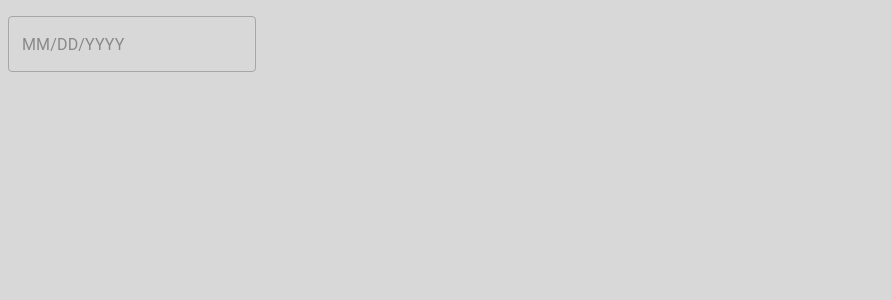
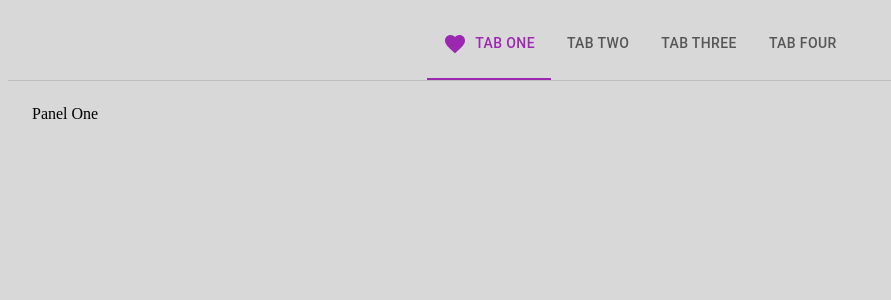
Before and after one commit to nurnahian/reactp-mui, a React (Vite) app: page / in a window 1280 px wide. Shown: the top 300 px of the page, without its empty margins (0-891 px from the left). Built offline with nearby package versions, Linux system fonts and the light colour scheme.

Commit message:
05112024

```diff
--- a/src/App.jsx
+++ b/src/App.jsx
@@ -22,14 +22,16 @@ import "./App.css";
 // import MuiList from "./components/MuiList";
 // import MuiChip from "./components/MuiChip";
 // import MuiTable from "./components/MuiTable";
-import MuiAlert from "./components/MuiAlert";
-import MuiSnackbar from "./components/MuiSnackbar";
-import MuiDialog from "./components/MuiDialog";
-import MuiProgress from "./components/MuiProgress";
-import MuiSkeleton from "./components/MuiSkeleton";
-import MuiSkeletonAPI from "./components/MuiSkeletonAPI";
-import MuiLodingButton from "./components/MuiLodingButton";
-import MuiPicker from "./components/MuiPicker";
+// import MuiAlert from "./components/MuiAlert";
+// import MuiSnackbar from "./components/MuiSnackbar";
+// import MuiDialog from "./components/MuiDialog";
+// import MuiProgress from "./components/MuiProgress";
+// import MuiSkeleton from "./components/MuiSkeleton";
+// import MuiSkeletonAPI from "./components/MuiSkeletonAPI";
+// import MuiLodingButton from "./components/MuiLodingButton";
+// import MuiPicker from "./components/MuiPicker";
+import MuiDateRangePicker from "./components/MuiDateRangePicker";
+import MuiTab from "./components/MuiTab";
 
 function App() {
   return (
@@ -64,7 +66,9 @@ function App() {
       {/* <MuiSkeleton/> */}
       {/* <MuiSkeletonAPI/> */}
       {/* <MuiLodingButton/> */}
-      <MuiPicker/>
+      {/* <MuiPicker/> */}
+      {/* <MuiDateRangePicker/> */}
+      <MuiTab/>
     </>
   );
 }
--- /dev/null
+++ b/src/components/MuiDateRangePicker.jsx
@@ -0,0 +1,27 @@
+import React, { useState } from "react";
+import dayjs from "dayjs";
+import { DemoContainer } from "@mui/x-date-pickers/internals/demo";
+import { LocalizationProvider } from "@mui/x-date-pickers/LocalizationProvider";
+import { AdapterDayjs } from "@mui/x-date-pickers/AdapterDayjs";
+import { DatePicker } from "@mui/x-date-pickers/DatePicker";
+
+function MuiDateRangePicker() {
+const [value, setValue] = React.useState(dayjs('2022-04-17'));
+  return (
+      <LocalizationProvider dateAdapter={AdapterDayjs}>
+        <DemoContainer components={["DatePicker", "DatePicker"]}>
+          <DatePicker
+            label="Uncontrolled picker"
+            defaultValue={dayjs("2022-04-17")}
+          />
+          <DatePicker
+            label="Controlled picker"
+            value={value}
+            onChange={(newValue) => setValue(newValue)}
+          />
+        </DemoContainer>
+      </LocalizationProvider>
+  );
+}
+
+export default MuiDateRangePicker;
--- a/src/components/MuiPicker.jsx
+++ b/src/components/MuiPicker.jsx
@@ -1,4 +1,4 @@
-import * as React from "react";
+import React from "react";
 import { DemoContainer } from "@mui/x-date-pickers/internals/demo";
 import { AdapterDayjs } from "@mui/x-date-pickers/AdapterDayjs";
 import { LocalizationProvider } from "@mui/x-date-pickers/LocalizationProvider";
--- /dev/null
+++ b/src/components/MuiTab.jsx
@@ -0,0 +1,40 @@
+import { TabContext, TabList, TabPanel } from "@mui/lab";
+import { Box, Tab } from "@mui/material";
+import React, { useState } from "react";
+import FavoriteIcon from '@mui/icons-material/Favorite';
+
+function MuiTab() {
+  const [value, setValue] = useState("1");
+  const handleChange = (e, newValue) => {
+    setValue(newValue);
+  };
+
+  return (
+    <>
+      <Box>
+        <TabContext value={value}>
+          <Box sx={{ borderBottom: 1, borderColor: "divider" }}>
+            <TabList
+              aria-label="Tabs example"
+              onChange={handleChange}
+              textColor="secondary"
+              indicatorColor="secondary"
+              centered
+            >
+              <Tab label="Tab One" value="1" icon={<FavoriteIcon/>} iconPosition="start"/>
+              <Tab label="Tab Two" value="2" />
+              <Tab label="Tab Three" value="3" />
+              <Tab label="Tab four" value="4" />
+            </TabList>
+          </Box>
+          <TabPanel value="1">Panel One</TabPanel>
+          <TabPanel value="2">Panel Two</TabPanel>
+          <TabPanel value="3">Panel Three</TabPanel>
+          <TabPanel value="4">Panel Four</TabPanel>
+        </TabContext>
+      </Box>
+    </>
+  );
+}
+
+export default MuiTab;
```
